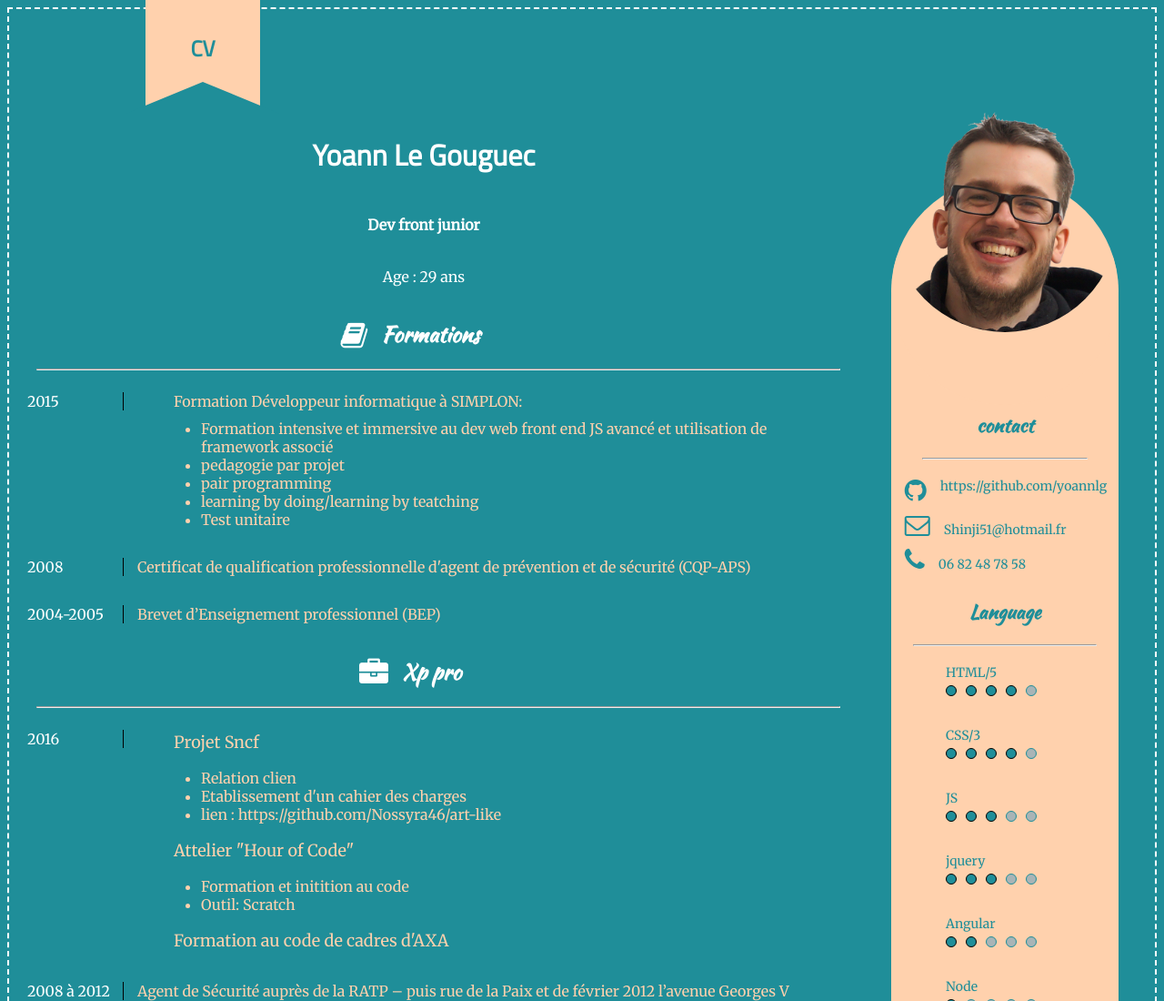
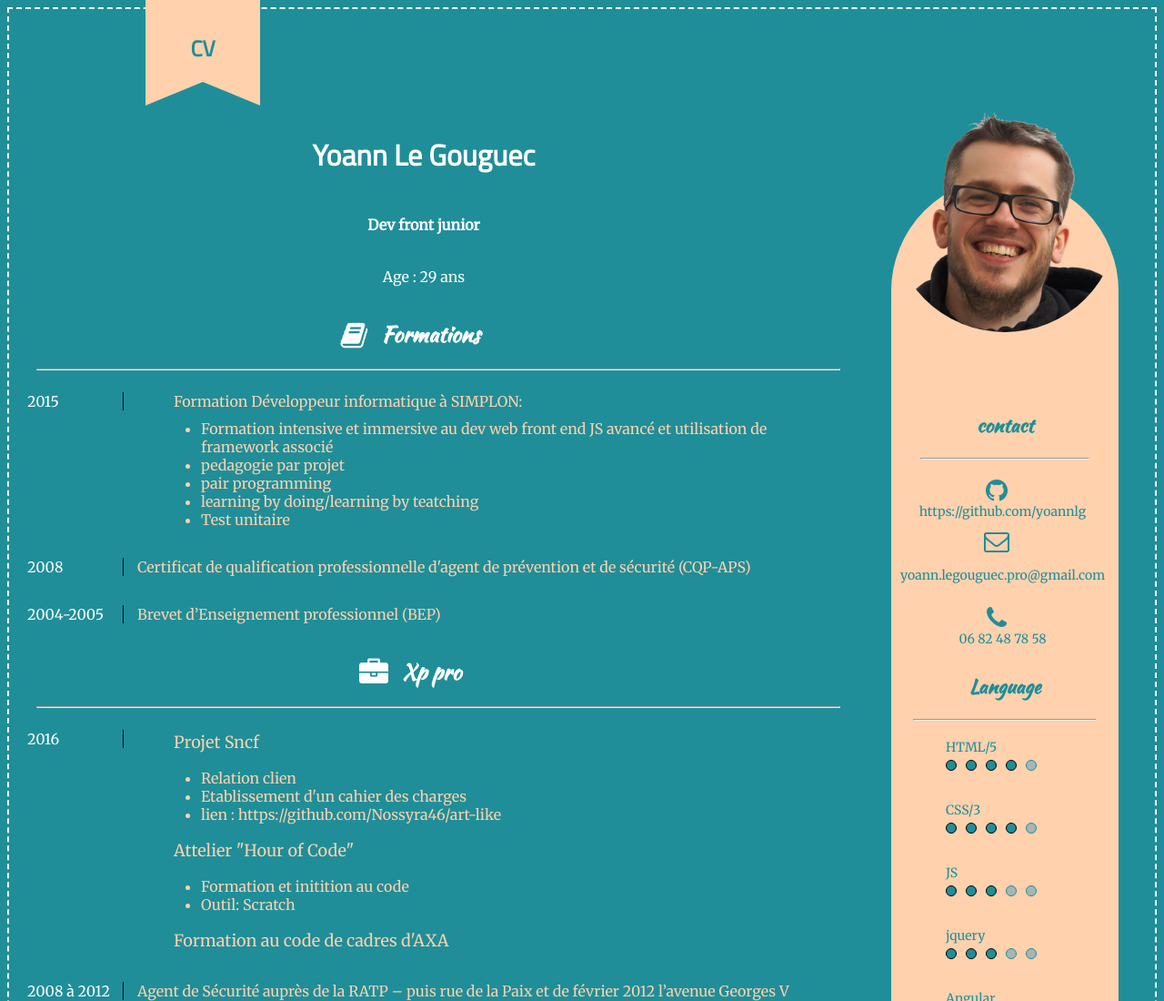
Before and after one commit to yoannlg/CV, a plain HTML site: page index.html in a window 1280 px wide. Shown: the top 1100 px of the page at 91% size. Drawn offline with nearby package versions, Linux system fonts and the light colour scheme; files whose address does not match are found by name.

Commit message:
modif partie contact icone centré et retour à la ligne pour le contenu

```diff
--- a/css/cv.css
+++ b/css/cv.css
@@ -139,7 +139,7 @@ aside hr{
 .flex-column{
 	display: flex;
 	flex-direction: column;
-	justify-content: space-around;
+	align-items: center;
 	margin: 10px 0;
 	padding-right: 5px;
 }
--- a/index.html
+++ b/index.html
@@ -236,12 +236,17 @@
 							<div class="contact">
 								<h2>contact</h2>
 								<hr>
-								<div class="inside-contact flex">
-								<i class="fa fa-github fa-2x" aria-hidden="true"></i><div><a href="https://github.com/yoannlg">https://github.com/yoannlg</a></div>
+								<div class="inside-contact flex-column">
+									<i class="fa fa-github fa-2x" aria-hidden="true"></i>
+									<div>
+									<a href="https://github.com/yoannlg">https://github.com/yoannlg</a>
+									</div>
 								</div>
-								<div class="inside-contact">
-								<i class="fa fa-envelope-o fa-2x" aria-hidden="true"></i>Shinji51@hotmail.fr</div>
-								<div class="inside-contact">
+								<div class="inside-contact flex-column">
+									<i class="fa fa-envelope-o fa-2x" aria-hidden="true"></i>
+									<p>yoann.legouguec.pro@gmail.com</p>
+								</div>
+								<div class="inside-contact flex-column">
 								<i class="fa fa-phone fa-2x" aria-hidden="true"></i>06 82 48 78 58
 								</div>
 							</div>
```
